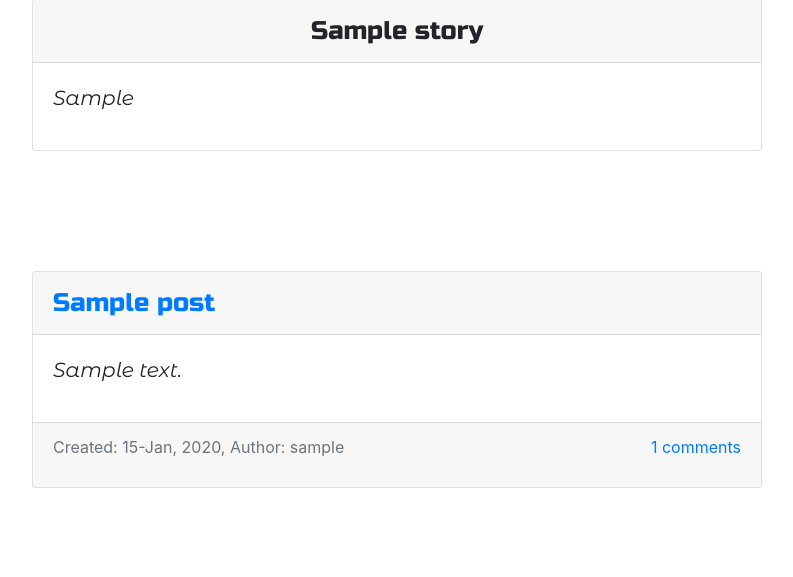
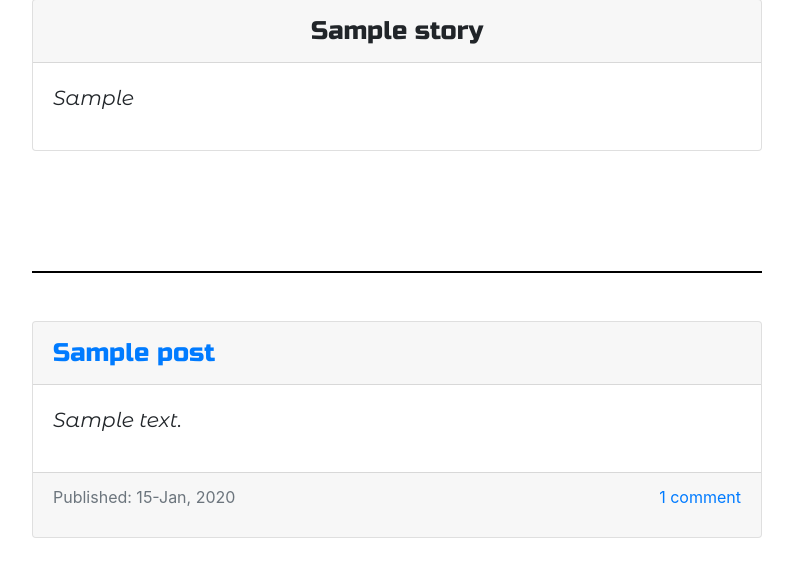
Before and after one commit to Shovon588/personal-blog, a Django app: page /story_parts/1/ in a window 1280 px wide. Shown: the part 130-707 px from the top of the page, without its empty margins (243-1036 px from the left). Run offline with Django 3.2, Linux system fonts and the light colour scheme; tables that the repository leaves empty hold one stand-in row (values such as "Sample post"); some libraries are stand-ins or nearby versions.

Commit message:
Minor changes in story part list

```diff
--- a/my_blog/blog/templates/blog/story_part_list.html
+++ b/my_blog/blog/templates/blog/story_part_list.html
@@ -28,6 +28,7 @@
   <a class="float-right btn btn-danger" href="{% url 'delete_story' story.pk %}"><span class="fas fa-trash"></span></a>
 {% endif %}
 <br>
+<hr class="mt-5" style="border-top: 2px solid black">
 
 <div class="centerstage">
   {% if story_parts %}
@@ -45,14 +46,14 @@
           </div>
           <div class="card-footer date">
             {% if post.published_date %}
-              <p class="text-muted">Posted: {{post.published_date|date:'d-M, Y'}}, Author: {{post.story.author}}
+              <p class="text-muted">Posted: {{post.published_date|date:'d-M, Y'}}
             {% else %}
-              <p class="text-muted">Created: {{post.create_date|date:'d-M, Y'}}, Author: {{post.story.author}}
+              <p class="text-muted">Created: {{post.create_date|date:'d-M, Y'}}
             {% endif %}
 
               {% if post.comments.all %}
               <span class="float-right">
-                <a href="{% url 'post_detail' post.pk %}">{{ post.comments.count }} comments</a>
+                <a href="{% url 'post_detail' post.pk %}">{{ post.comments.count }} comment{{post.comments.count|pluralize}}</a>
               </span>
               {% endif %}
             </p>
@@ -68,10 +69,10 @@
             <p class="text-justify postcontent">{{post.text|safe|linebreaksbr|truncatechars:160}}</p>
           </div>
           <div class="card-footer date">
-            <p class="text-muted">Created: {{post.create_date|date:'d-M, Y'}}, Author: {{post.story.author}}
+            <p class="text-muted">Published: {{post.published_date|date:'d-M, Y'}}
               {% if post.comments.all %}
               <span class="float-right">
-                <a href="{% url 'post_detail' post.pk %}">{{ post.comments.count }} comments</a>
+                <a href="{% url 'post_detail' post.pk %}">{{ post.comments.count }} comment{{post.comments.count|pluralize}}</a>
               </span>
               {% endif %}
             </p>
```
